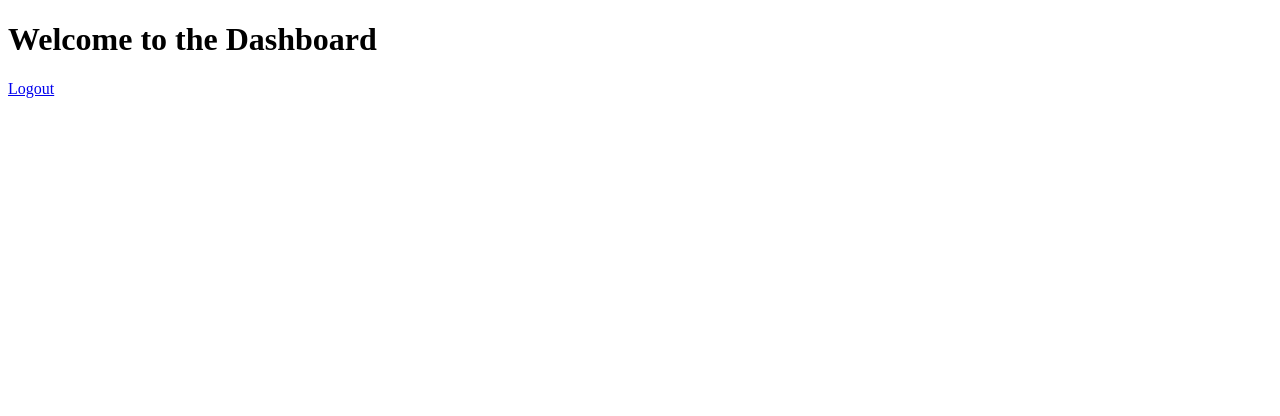
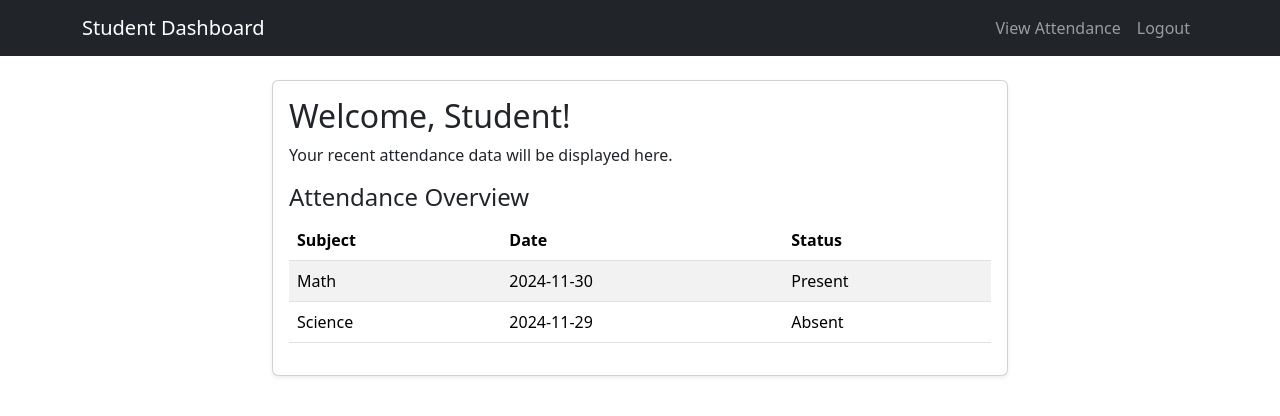
Before and after one commit to Piyush73-dba/attendance-system, a PHP site: page /dashboard.php in a window 1280 px wide. Shown: the top 416 px of the page. Run offline with PHP 8.4, Linux system fonts and the light colour scheme; the visitor is signed in with stand-in values (Sample User, id 1).

Commit message:
dashboard

```diff
--- a/dashboard.php
+++ b/dashboard.php
@@ -1,18 +1,79 @@
 <?php
 session_start();
+
+// Redirect if not logged in
 if (!isset($_SESSION['student_id'])) {
-    header("Location: index.php");
+    header('Location: index.php');
     exit();
 }
+
+// Get student data from session
+$student_id = $_SESSION['student_id'];
+// You can also fetch the student data from a database, such as their name, email, and attendance history.
+
 ?>
-
 <!DOCTYPE html>
-<html>
+<html lang="en">
 <head>
-    <title>Dashboard</title>
+    <meta charset="UTF-8">
+    <meta name="viewport" content="width=device-width, initial-scale=1.0">
+    <title>Student Dashboard</title>
+    <link href="https://cdn.jsdelivr.net/npm/bootstrap@5.3.0-alpha1/dist/css/bootstrap.min.css" rel="stylesheet">
+    <script src="https://code.jquery.com/jquery-3.6.0.min.js"></script>
+    <script src="https://cdn.jsdelivr.net/npm/bootstrap@5.3.0-alpha1/dist/js/bootstrap.bundle.min.js"></script>
 </head>
 <body>
-    <h1>Welcome to the Dashboard</h1>
-    <a href="logout.php">Logout</a>
+    <!-- Navbar -->
+    <nav class="navbar navbar-expand-lg navbar-dark bg-dark fixed-top">
+        <div class="container">
+            <a class="navbar-brand" href="dashboard.php">Student Dashboard</a>
+            <div class="collapse navbar-collapse" id="navbarNav">
+                <ul class="navbar-nav ms-auto">
+                    <li class="nav-item active"><a class="nav-link" href="attendance.php">View Attendance</a></li>
+                    <li class="nav-item"><a class="nav-link" href="logout.php">Logout</a></li>
+                </ul>
+            </div>
+        </div>
+    </nav>
+
+    <!-- Main content -->
+    <div class="container" style="margin-top: 80px;">
+        <div class="row">
+            <div class="col-md-8 mx-auto">
+                <div class="card shadow-sm">
+                    <div class="card-body">
+                        <h2>Welcome, Student!</h2>
+                        <p>Your recent attendance data will be displayed here.</p>
+
+                        <!-- Example Attendance Table -->
+                        <h4>Attendance Overview</h4>
+                        <table class="table table-striped">
+                            <thead>
+                                <tr>
+                                    <th>Subject</th>
+                                    <th>Date</th>
+                                    <th>Status</th>
+                                </tr>
+                            </thead>
+                            <tbody>
+                                <!-- Example Attendance Entries -->
+                                <tr>
+                                    <td>Math</td>
+                                    <td>2024-11-30</td>
+                                    <td>Present</td>
+                                </tr>
+                                <tr>
+                                    <td>Science</td>
+                                    <td>2024-11-29</td>
+                                    <td>Absent</td>
+                                </tr>
+                            </tbody>
+                        </table>
+                    </div>
+                </div>
+            </div>
+        </div>
+    </div>
+
 </body>
 </html>
--- a/index.php
+++ b/index.php
@@ -7,7 +7,7 @@ if (isset($_SESSION['student_id'])) {
     header('Location: dashboard.php'); // Redirect to student dashboard
     exit();
 } elseif (isset($_SESSION['teacher_id'])) {
-    header('Location: teacher.php'); // Redirect to teacher dashboard
+    header('Location: teacher_dashboard.php'); // Redirect to teacher dashboard
     exit();
 }
 ?>
```
